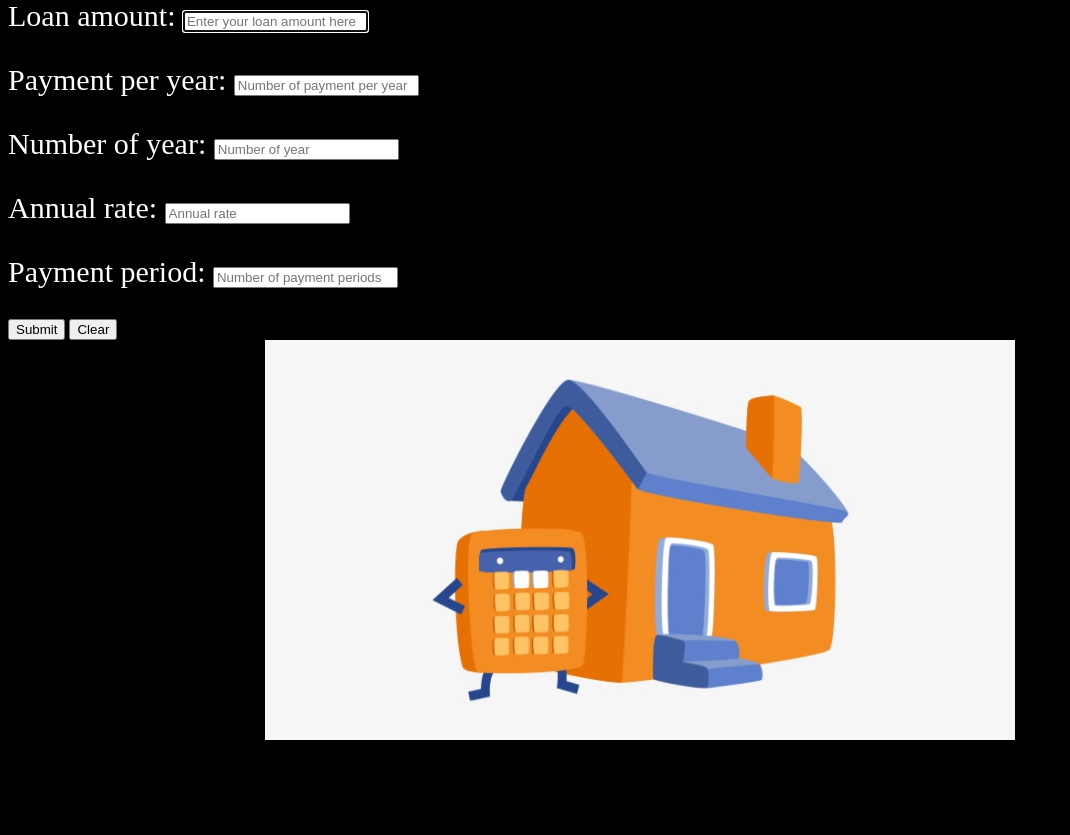
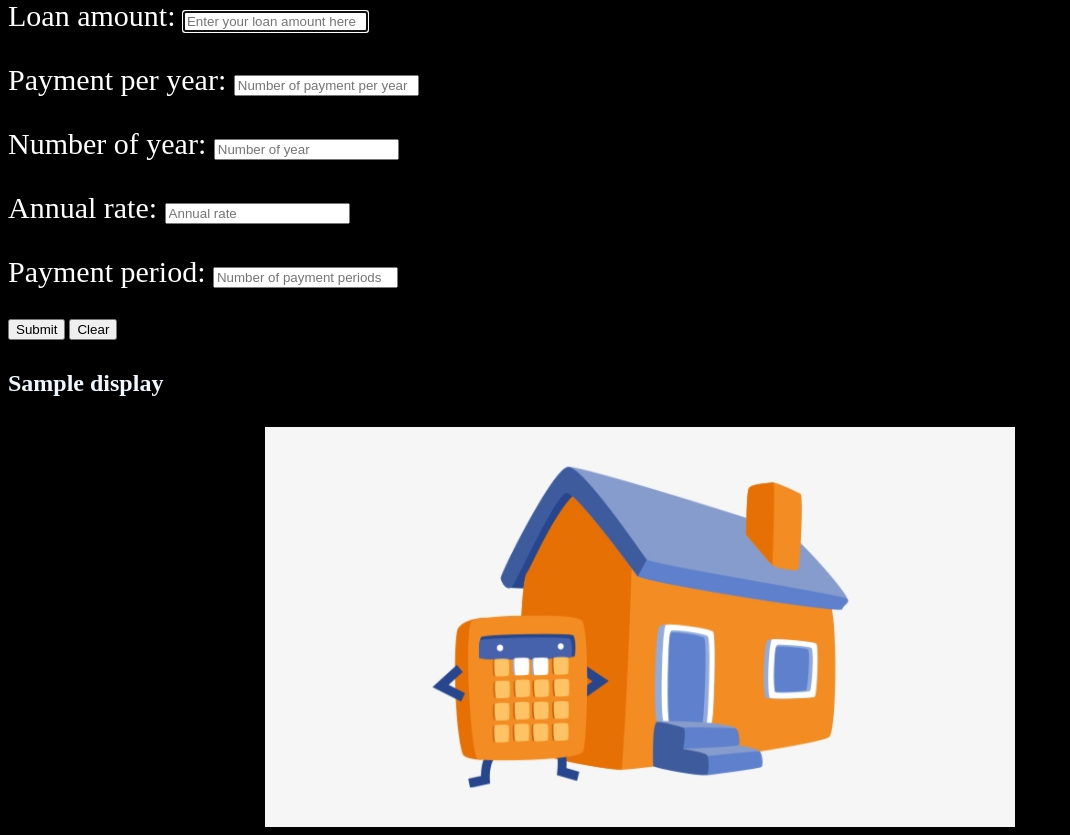
Before and after one commit to sun0108/Loan_calculator, a Flask app: template templates/index.html in a window 1280 px wide. Shown: the part 86-921 px from the top of the page, without its empty margins (0-1070 px from the left). Before the commit the page ends 826 px from the top, so only its background shows below. Run offline with Flask 2, Linux system fonts and the light colour scheme; the template is opened without the code that fills it: most values are stand-ins (such as "Sample title", 1, 10 or a date in 2020).

Commit message:
First version finished

```diff
--- a/app.py
+++ b/app.py
@@ -17,7 +17,9 @@ def index():
             D=((1+i)**n-1)/(i*( 1+ i)**n)
             P=Loan_amount/D
 
-            print(f'Your loan payment is {P}$')
+            print('Your loan payment is ${0:,.2f}'.format(P))
+            Loan_estimate='Your loan payment is ${0:,.2f}'.format(P)
+            return render_template('index.html',pageTitle='Calculator main page',display=Loan_estimate)
 
         return render_template('index.html',pageTitle='Calculator main page')
 
--- /dev/null
+++ b/requirements.txt
@@ -0,0 +1,6 @@
+Click==7.0
+Flask==1.1.1
+itsdangerous==1.1.0
+Jinja2==2.11.1
+MarkupSafe==1.1.1
+Werkzeug==1.0.0
--- a/static/css/stylesheet.css
+++ b/static/css/stylesheet.css
@@ -26,3 +26,8 @@ html{
     background-color:black;
 
 }
+
+h2{
+
+  color: aliceblue;
+}
--- a/templates/index.html
+++ b/templates/index.html
@@ -30,5 +30,8 @@
      <input type="submit" value="Submit" >
      <input type="reset" value="Clear" >
     </form>
+    <p>
+        <h2>{{display}}</h2>
+    </p>
     <img src="{{ url_for('static', filename='images/calculator.jpg') }}" class="calculator" />
     {% endblock %}
```
